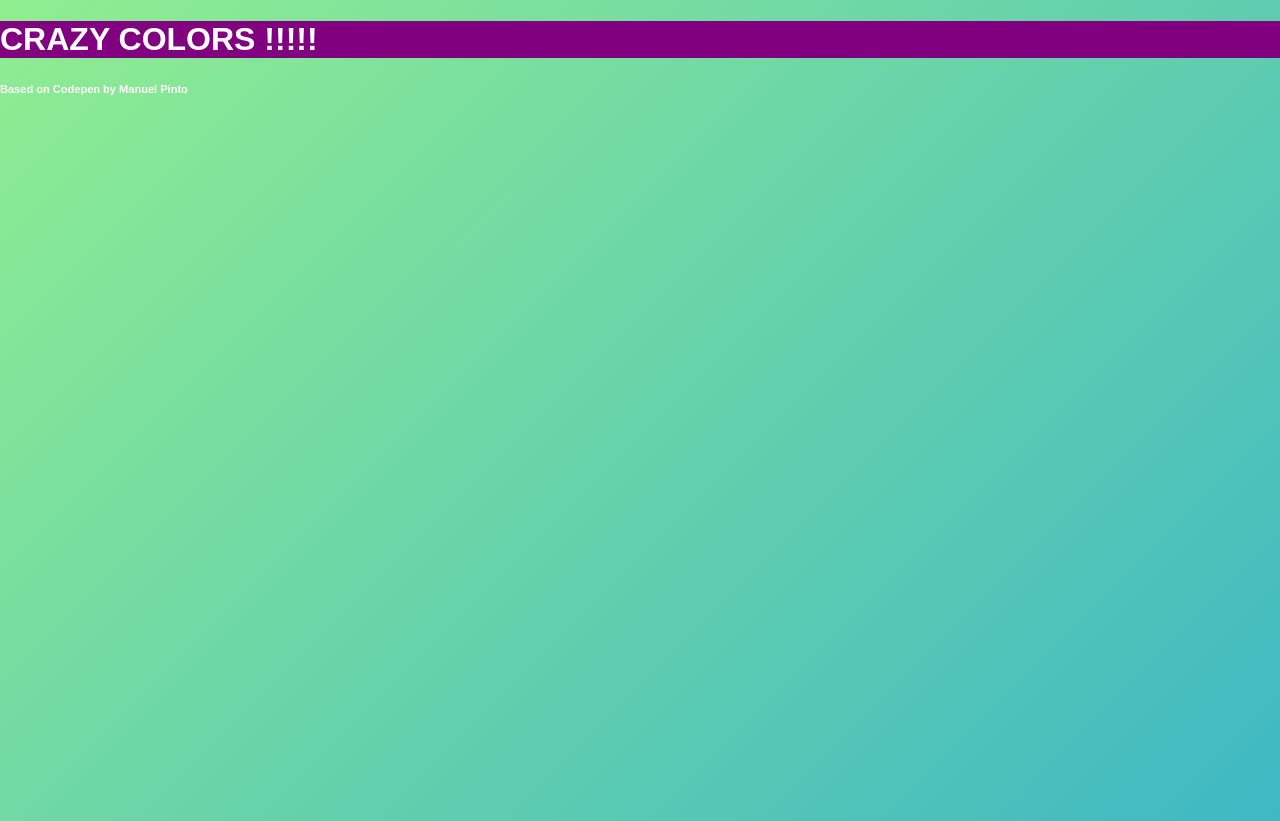
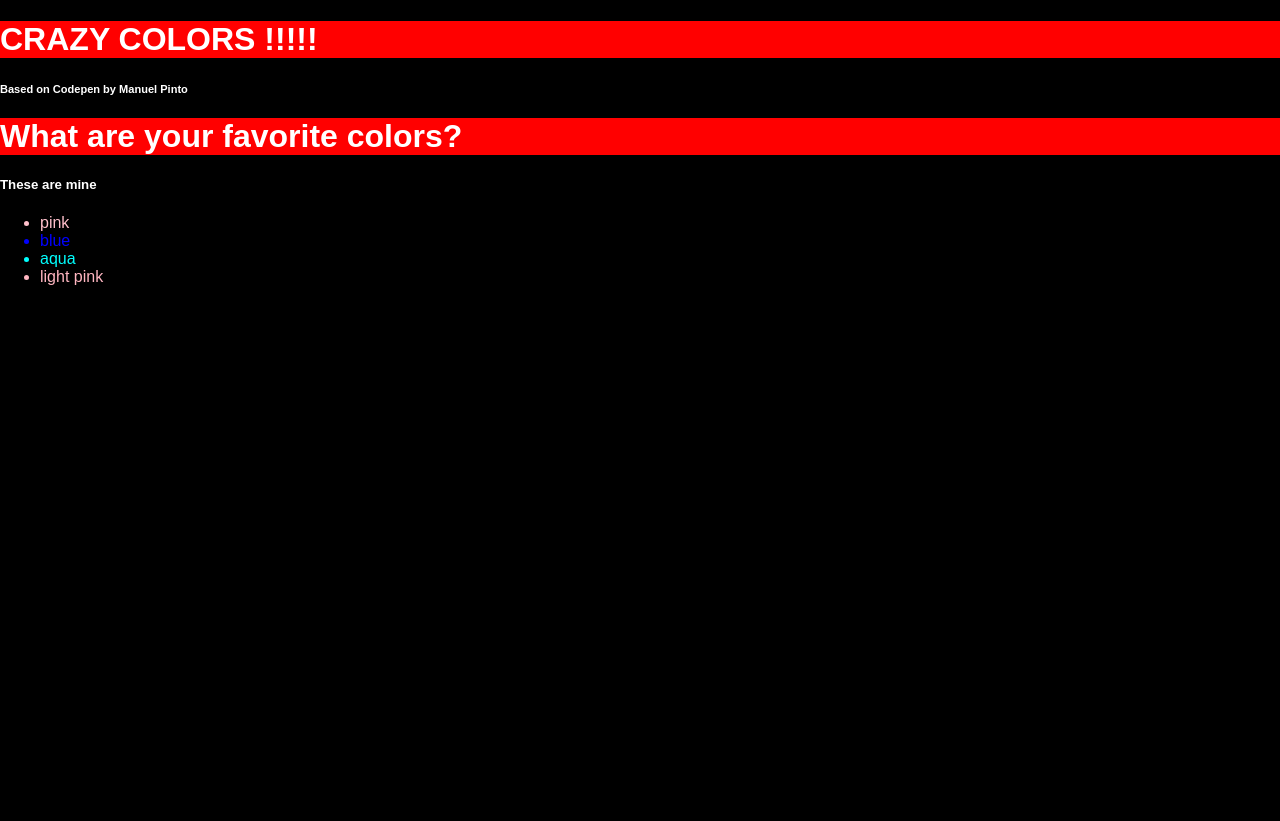
Before and after one commit to kairacroft/Demo, a plain HTML site: page index.html in a window 1280 px wide. Drawn offline with Linux system fonts and the light colour scheme.

Commit message:
added more to visuals and texts

```diff
--- a/index.html
+++ b/index.html
@@ -12,7 +12,15 @@
         <h1>CRAZY COLORS !!!!!</h1>
         <h5><small>Based on Codepen by Manuel Pinto</small> <a href="https://manuelpinto.in" target="_blank"></a></h5>
     </div>
-
-    <script src="app.js"></script>
+    <div class="text">
+        <h1> What are your favorite colors? </h1>
+        <h5>These are mine</h5>
+            <ul>
+                <li style="color: pink;">pink</li>
+                <li style="color: blue;">blue</li>
+                <li style="color: aqua;">aqua</li>
+                <li style="color: lightpink;">light pink</li>
+            </ul>
+    </div>
 </body>
 </html>
--- a/style.css
+++ b/style.css
@@ -4,11 +4,11 @@ body {
     height: 100vh;
     font-family: "Exo", sans-serif;
     color: #fff;
-    background: linear-gradient(-45deg, #ee7752, #e73c7e, #23a6d5, lightgreen);
+    background-color: black;
     background-size: 400% 400%;
-    animation: gradientBG 15s ease infinite;
+
 }
 
 h1 {
-    background-color: purple;
+    background-color: red;
 }
```
